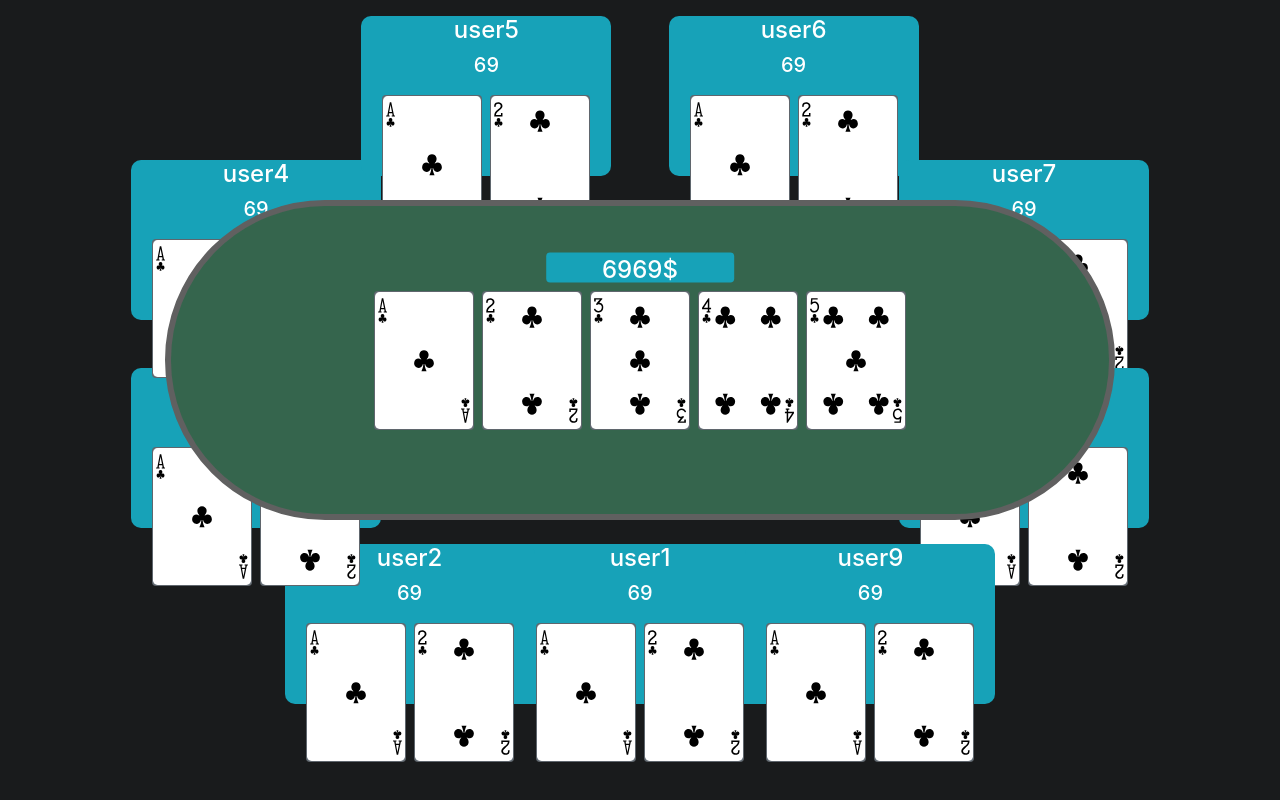
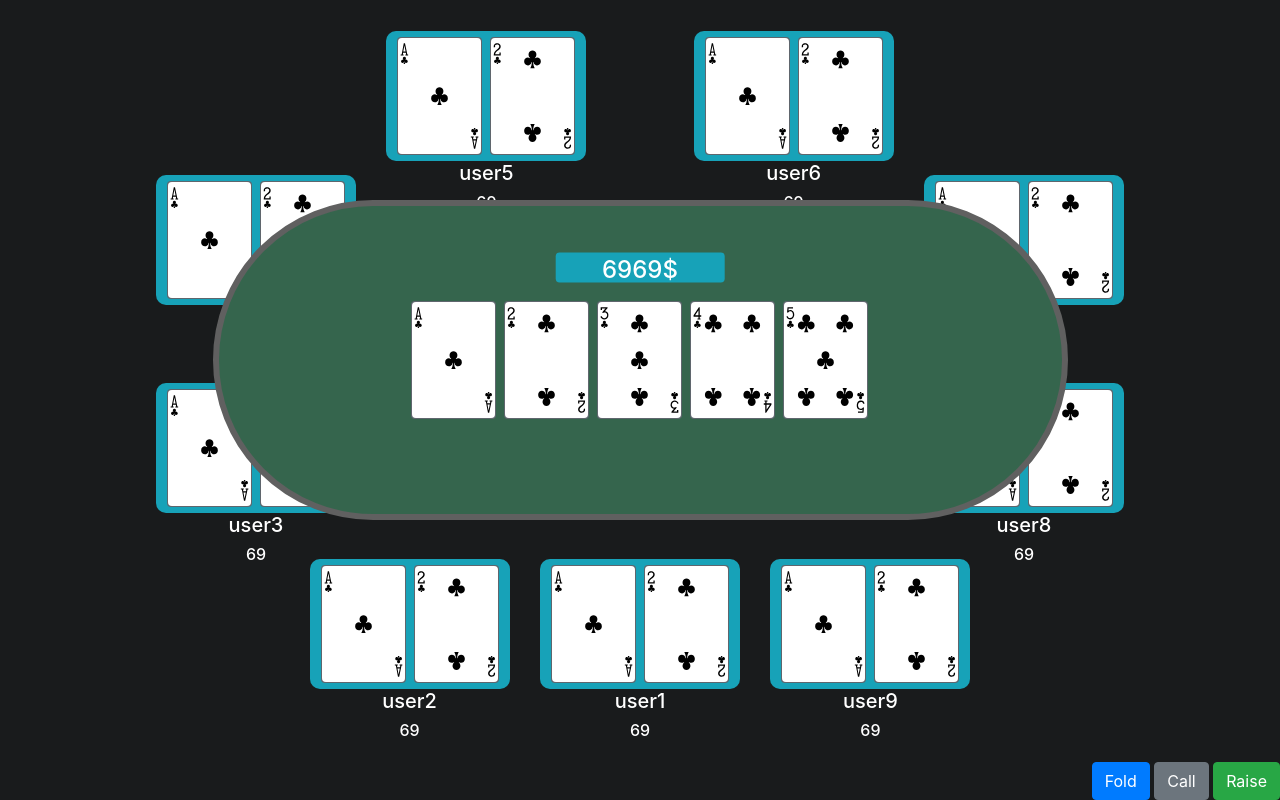
Before and after one commit to MegaLLC/OpenPoker, a React (Create React App) app: page / in a window 1280 px wide. Built offline with nearby package versions, Linux system fonts and the light colour scheme.

Commit message:
resizing, adding test buttons

```diff
--- a/src/App.css
+++ b/src/App.css
@@ -14,8 +14,8 @@
 .player {
 	position: absolute;
 	display: block;
-	width: 250px;
-	height: 160px;
+	width: 200px;
+	height: 130px;
   transform: translate(-50%, -50%);
   border-radius : 10px;
   color:white;
@@ -24,8 +24,8 @@
 }
 
 .card {
-	width: 100px;
-	height: calc(100px * 1.39);
+	width: 85px;
+	height: calc(85px * 1.39);
 	position: relative;
   border: 3px solid black;
   border-radius: 10px;
@@ -63,3 +63,10 @@
   top: 20%;
   transform: translate(-50%, -50%);
 }
+
+#bottomRight
+{
+    position: absolute;
+    right: 0px;
+    bottom: 0px;
+}
--- a/src/App.js
+++ b/src/App.js
@@ -3,6 +3,7 @@
 import Container from 'react-bootstrap/Container';
 import Row from 'react-bootstrap/Row'
 import Badge from 'react-bootstrap/Badge'
+import Button from 'react-bootstrap/Button'
 
 
 import './App.css';
@@ -28,13 +29,13 @@
   render () {
     return (
       <div class="player bg-info" style={this.props.alignment}>
-        <h4>{this.props.username}</h4>
-        <h5>{this.props.chips}</h5>
-          <div class="board-cards-hand">
-            <div class = "card bg-secondary mx-1"><img src="./cards/CLUB-1.svg" class="card-image"></img></div>
-            <div class = "card bg-secondary mx-1"><img src="./cards/CLUB-2.svg" class="card-image"></img></div>
-          </div>
+        <div class="board-cards-hand">
+          <div class = "card bg-secondary mx-1"><img src="./cards/CLUB-1.svg" class="card-image"></img></div>
+          <div class = "card bg-secondary mx-1"><img src="./cards/CLUB-2.svg" class="card-image"></img></div>
         </div>
+        <h5>{this.props.username}</h5>
+        <h6>{this.props.chips}</h6>
+      </div>
     );
   }
 };
@@ -60,7 +61,7 @@
 class PokerTable extends React.Component{
   render () {
     return (
-      <div class="col-10 m-auto table" style={{height:"100%"}}>
+      <div class="col-9 m-auto table" style={{height:"100%"}}>
         {/* Inside table */}
         <PotDisplay />
 
@@ -73,6 +74,18 @@
         </div>
       </div>
     )
+  }
+};
+
+class ControlBox extends React.Component{
+  render() {
+    return (
+       <div id = "bottomRight">
+           <Button variant="primary">Fold</Button>{' '}
+          <Button variant="secondary">Call</Button>{' '}
+          <Button variant="success">Raise</Button>{' '}
+      </div>
+    );
   }
 };
 
@@ -90,6 +103,7 @@
               <PokerTable />
             </Row>
             <Row class = "board-container m-auto bg-white" style={{height:"35vh"}}>
+              <ControlBox />
             </Row>
         </Container>
       </div>
```
